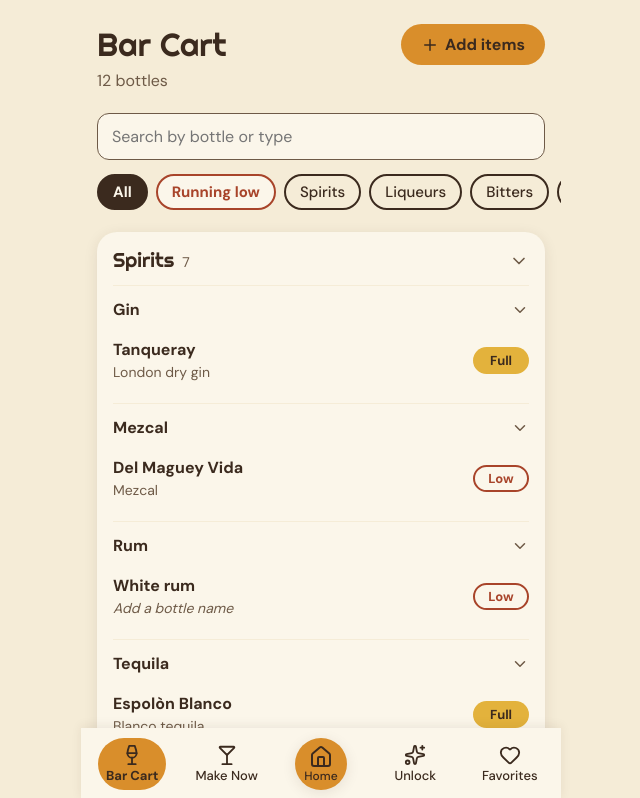
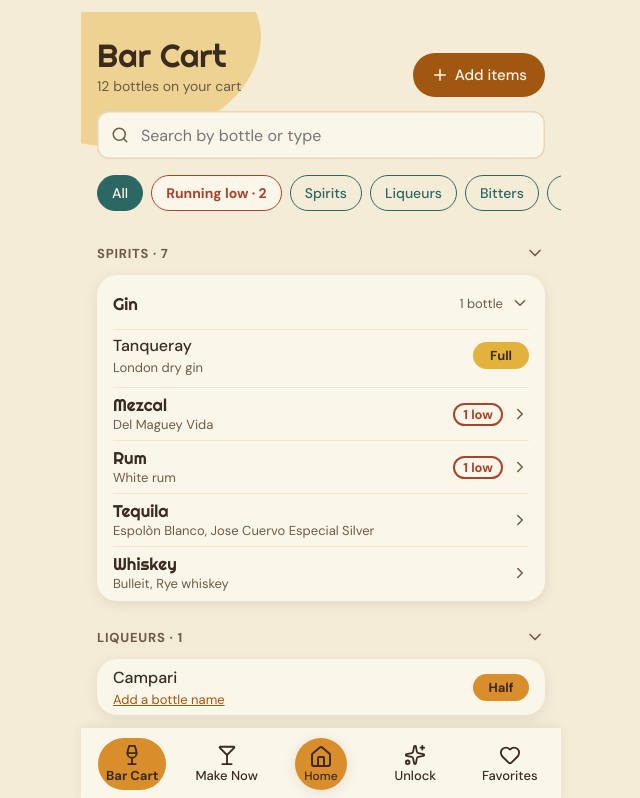
Before and after one commit to osanchezchristensen/Casa_Del_Cocktail, a React (Vite) app: page /cart in a window 1280 px wide. Shown: the top 798 px of the page, without its empty margins (319-959 px from the left). Built offline with nearby package versions, Linux system fonts and the light colour scheme.

Commit message:
Match Bar Cart to its mockup (step 3.6)
Co-Authored-By: Claude Sonnet 5.5 <noreply@anthropic.com>

```diff
--- a/src/components/LevelChip.tsx
+++ b/src/components/LevelChip.tsx
@@ -5,7 +5,8 @@ import styles from './LevelChip.module.css'
 /** A plain label, or a button when onClick is given. */
 function LevelChip({ level, onClick }: { level: Level; onClick?: () => void }) {
   const className = `${styles.chip} ${styles[level]}`
-  if (!onClick) return <span className={className}>{LEVEL_LABELS[level]}</span>
+  const text = level === 'low' ? `${LEVEL_LABELS.low} · refill` : LEVEL_LABELS[level]
+  if (!onClick) return <span className={className}>{text}</span>
   return (
     <button
       type="button"
@@ -13,7 +14,7 @@ function LevelChip({ level, onClick }: { level: Level; onClick?: () => void }) {
       onClick={onClick}
       aria-label={`Level: ${LEVEL_LABELS[level]}. Tap to change`}
     >
-      {LEVEL_LABELS[level]}
+      {text}
     </button>
   )
 }
--- a/src/logic/cart.ts
+++ b/src/logic/cart.ts
@@ -73,6 +73,14 @@ export function groupCart(bottles: Bottle[]): CartSection[] {
   }).filter((s) => s.bottles.length > 0)
 }
 
+export const countLow = (bottles: Bottle[]) => bottles.filter((b) => b.level === 'low').length
+
+/** The rust badge on closed groups: "1 low · 1 empty", or '' when all is well. */
+export function levelSummary(bottles: Bottle[]): string {
+  const empty = bottles.filter((b) => b.level === 'empty').length
+  return [countLow(bottles) && `${countLow(bottles)} low`, empty && `${empty} empty`].filter(Boolean).join(' · ')
+}
+
 /**
  * Bar Cart search and filter. The query matches the bottle name, its type or its family
  * ("whiskey" finds bourbon), ignoring accents. "Running low" keeps only Low bottles.
--- a/src/screens/BarCart.module.css
+++ b/src/screens/BarCart.module.css
@@ -1,13 +1,40 @@
+.screen {
+  position: relative;
+}
+
+/* The mustard blob from the mockup sits behind the content, clipped to the column. */
+.blobClip {
+  position: absolute;
+  top: -24px;
+  left: -16px;
+  z-index: -1;
+  width: calc(100% + 32px);
+  height: 140px;
+  overflow: hidden;
+  pointer-events: none;
+}
+
+.blob {
+  width: 260px;
+  height: 200px;
+  margin: -66px 0 0 -80px;
+  border-radius: 45% 55% 60% 40% / 50% 45% 55% 50%;
+  background: var(--mustard);
+  opacity: 0.45;
+}
+
 .count {
-  margin: 4px 0 20px;
+  margin-top: 2px;
   color: var(--cork);
+  font-size: 14px;
 }
 
 .header {
   display: flex;
-  align-items: center;
+  align-items: flex-end;
   justify-content: space-between;
   gap: 12px;
+  margin: 12px 0 14px;
 }
 
 .button,
@@ -15,16 +42,17 @@
   display: inline-flex;
   align-items: center;
   gap: 6px;
-  padding: 10px 20px;
+  min-height: 44px;
+  padding: 0 18px;
   border-radius: var(--radius-pill);
-  font: 700 16px var(--font-body);
+  font: 500 15px var(--font-body);
   cursor: pointer;
 }
 
 .button {
   border: none;
-  background: var(--amber);
-  color: var(--walnut);
+  background: var(--deep-amber);
+  color: var(--paper);
 }
 
 .secondary {
@@ -35,56 +63,76 @@
 }
 
 .section {
-  margin-bottom: 16px;
-  padding: 16px;
+  margin-bottom: 14px;
+}
+
+.sectionTitle,
+.familyTitle {
+  display: flex;
+  align-items: center;
+  gap: 8px;
+  cursor: pointer;
+}
+
+.sectionTitle {
+  min-height: 44px;
+}
+
+.sectionTitle h2 {
+  flex-grow: 1;
+  color: var(--cork);
+  font: 700 13px var(--font-body);
+  letter-spacing: 0.06em;
+  text-transform: uppercase;
+}
+
+.card {
+  padding: 2px 16px;
   border-radius: var(--radius-card);
   background: var(--paper);
   box-shadow: var(--shadow-card);
 }
 
-.sectionTitle,
-.familyTitle {
-  display: flex;
-  align-items: baseline;
-  gap: 8px;
-  cursor: pointer;
+.family:not(:last-child) {
+  border-bottom: 1px solid var(--divider);
 }
 
-.sectionTitle h2 {
-  font-size: 20px;
+.familyTitle {
+  min-height: 52px;
 }
 
-.sectionCount {
-  color: var(--cork);
-  font-size: 14px;
-}
-
-.family {
-  margin-top: 12px;
-  padding-top: 12px;
-  border-top: 1px solid var(--cream);
+.familyText {
+  display: flex;
+  flex-grow: 1;
+  flex-direction: column;
+  min-width: 0;
 }
 
 .familyName {
-  font-weight: 700;
+  font: 400 17px var(--font-heading);
 }
 
 /* A closed family lists its bottles in one line; an open one shows them below instead. */
 .preview {
-  min-width: 0;
   overflow: hidden;
   color: var(--cork);
-  font-size: 14px;
+  font-size: 13px;
   text-overflow: ellipsis;
   white-space: nowrap;
 }
 
-.family[open] .preview {
+.family[open] .preview,
+.family:not([open]) .familyCount {
   display: none;
 }
 
+.familyCount {
+  color: var(--cork);
+  font-size: 13px;
+}
+
 .list {
-  margin: 8px 0 0;
+  margin: 0;
   padding: 0;
   list-style: none;
 }
@@ -94,7 +142,16 @@
   align-items: center;
   justify-content: space-between;
   gap: 12px;
-  padding: 8px 0;
+  min-height: 52px;
+  border-top: 1px solid var(--divider);
+}
+
+.card > .list > .bottle:first-child {
+  border-top: none;
+}
+
+.family .list {
+  padding-bottom: 6px;
 }
 
 .bottleInfo {
@@ -112,25 +169,25 @@
 }
 
 .bottleName {
-  font-weight: 700;
+  font-weight: 500;
 }
 
 .bottleType {
   color: var(--cork);
-  font-size: 14px;
+  font-size: 13px;
 }
 
 .addName {
-  color: var(--cork);
-  font-size: 14px;
-  font-style: italic;
+  color: var(--deep-amber);
+  font-size: 13px;
+  text-decoration: underline;
 }
 
 .sectionTitle:focus-visible,
 .familyTitle:focus-visible,
 .bottleInfo:focus-visible,
 .undo:focus-visible,
-.search:focus-visible,
+.search:focus-within,
 .filter:focus-visible,
 .button:focus-visible,
 .secondary:focus-visible {
@@ -156,7 +213,7 @@ details:not([open]) > summary .chevron {
   transform: rotate(-90deg);
 }
 
-/* Styled like the Low chip: rust outline plus the word. Hidden when the family is open. */
+/* Styled like the Low chip: rust outline plus the word. Hidden when its group is open. */
 .lowBadge {
   flex-shrink: 0;
   padding: 0 8px;
@@ -168,7 +225,8 @@ details:not([open]) > summary .chevron {
   font-weight: 700;
 }
 
-.family[open] .lowBadge {
+.family[open] .lowBadge,
+.section[open] > .sectionTitle .lowBadge {
   display: none;
 }
 
@@ -208,20 +266,32 @@ details:not([open]) > summary .chevron {
 }
 
 .search {
-  width: 100%;
-  padding: 12px 14px;
-  border: 1px solid var(--cork);
+  display: flex;
+  align-items: center;
+  gap: 10px;
+  min-height: 48px;
+  padding: 0 14px;
   border-radius: var(--radius-input);
   background: var(--paper);
+  box-shadow: inset 0 0 0 1.5px var(--line);
+  color: var(--cork);
+}
+
+.search input {
+  flex-grow: 1;
+  min-width: 0;
+  border: none;
+  background: transparent;
   color: var(--walnut);
   font: 400 16px var(--font-body);
+  outline: none;
 }
 
 /* On narrow phones the filter row scrolls sideways by itself; the page never does. */
 .filters {
   display: flex;
   gap: 8px;
-  margin: 12px -16px 16px;
+  margin: 14px -16px 14px;
   padding: 2px 16px 6px;
   overflow-x: auto;
   scrollbar-width: none;
@@ -229,20 +299,20 @@ details:not([open]) > summary .chevron {
 
 .filter {
   flex-shrink: 0;
-  padding: 6px 14px;
-  border: 2px solid var(--walnut);
+  min-height: 36px;
+  padding: 0 14px;
+  border: 1.5px solid var(--teal);
   border-radius: var(--radius-pill);
   background: transparent;
-  color: var(--walnut);
-  font: 500 15px var(--font-body);
+  color: var(--teal);
+  font: 500 14px var(--font-body);
   white-space: nowrap;
   cursor: pointer;
 }
 
 .filter[aria-pressed='true'] {
-  background: var(--walnut);
+  background: var(--teal);
   color: var(--paper);
-  font-weight: 700;
 }
 
 .noMatch {
--- a/src/screens/BarCart.tsx
+++ b/src/screens/BarCart.tsx
@@ -1,4 +1,4 @@
-import { ChevronDown, Plus } from 'lucide-react'
+import { ChevronDown, Plus, Search } from 'lucide-react'
 import { useEffect, useState } from 'react'
 import AddItemsSheet from '../components/AddItemsSheet.tsx'
 import BottleSheet from '../components/BottleSheet.tsx'
@@ -6,10 +6,12 @@ import LevelChip from '../components/LevelChip.tsx'
 import {
   CART_FILTERS,
   CATEGORY_LABELS,
+  countLow,
   FILTER_LABELS,
   filterBottles,
   groupCart,
   ingredientName,
+  levelSummary,
   type CartFilter,
 } from '../logic/cart.ts'
 import { useStore } from '../store/useStore.ts'
@@ -60,9 +62,21 @@ function BarCart() {
 
   const editing = bottles.find((b) => b.id === editingId)
 
+  const shown = filterBottles(bottles, query, filter)
+  const narrowed = shown.length !== bottles.length
+  const lowCount = countLow(bottles)
+
   const header = (
     <div className={styles.header}>
+      <div>
         <h1>Bar Cart</h1>
+        {bottles.length > 0 && (
+          <p className={styles.count}>
+            {narrowed && `${shown.length} of `}
+            {bottles.length} {bottles.length === 1 ? 'bottle' : 'bottles'} on your cart
+          </p>
+        )}
+      </div>
       <button type="button" className={styles.button} onClick={() => setAdding(true)}>
         <Plus size={18} aria-hidden />
         Add items
@@ -113,26 +127,25 @@ function BarCart() {
     )
   }
 
-  const shown = filterBottles(bottles, query, filter)
-  const narrowed = shown.length !== bottles.length
+  // <details> gives open/close and keyboard support for free. Sections start open and
+  // only the first spirit family does; a search or filter opens every family so hits show.
+  return (
+    <div className={styles.screen}>
+      <div className={styles.blobClip} aria-hidden>
+        <div className={styles.blob} />
+      </div>
+      {header}
 
-  // <details> gives open/close and keyboard support for free; sections start open.
-  return (
-    <>
-      {header}
-      <p className={styles.count}>
-        {narrowed && `${shown.length} of `}
-        {bottles.length} {bottles.length === 1 ? 'bottle' : 'bottles'}
-      </p>
-
+      <label className={styles.search}>
+        <Search size={18} aria-hidden />
         <input
           type="search"
-        className={styles.search}
           placeholder="Search by bottle or type"
           aria-label="Search your cart"
           value={query}
           onChange={(e) => setQuery(e.target.value)}
         />
+      </label>
       <div className={styles.filters} role="group" aria-label="Filter your cart">
         {CART_FILTERS.map((f) => (
           <button
@@ -142,7 +155,7 @@ function BarCart() {
             aria-pressed={filter === f}
             onClick={() => setFilter(f)}
           >
-            {FILTER_LABELS[f]}
+            {f === 'low' && lowCount > 0 ? `${FILTER_LABELS[f]} · ${lowCount}` : FILTER_LABELS[f]}
           </button>
         ))}
       </div>
@@ -163,23 +176,33 @@ function BarCart() {
         </div>
       )}
 
-      {groupCart(shown).map((section) => (
+      {groupCart(shown).map((section) => {
+        const summary = levelSummary(section.bottles)
+        return (
           <details key={section.category} open className={styles.section}>
             <summary className={styles.sectionTitle}>
-            <h2>{CATEGORY_LABELS[section.category]}</h2>
-            <span className={styles.sectionCount}>{section.bottles.length}</span>
+              <h2>
+                {CATEGORY_LABELS[section.category]} · {section.bottles.length}
+              </h2>
+              {summary && <span className={styles.lowBadge}>{summary}</span>}
               <ChevronDown size={20} className={styles.chevron} aria-hidden />
             </summary>
 
+            <div className={styles.card}>
               {section.families.length > 0 ? (
-            section.families.map((family) => {
-              const low = family.bottles.filter((b) => b.level === 'low').length
+                section.families.map((family, i) => {
+                  const familySummary = levelSummary(family.bottles)
                   return (
-                <details key={family.familyId} open className={styles.family}>
+                    <details key={family.familyId} open={narrowed || i === 0} className={styles.family}>
                       <summary className={styles.familyTitle}>
+                        <span className={styles.familyText}>
                           <span className={styles.familyName}>{family.name}</span>
                           <span className={styles.preview}>{family.bottles.map(label).join(', ')}</span>
-                    {low > 0 && <span className={styles.lowBadge}>{low} low</span>}
+                        </span>
+                        <span className={styles.familyCount}>
+                          {family.bottles.length} {family.bottles.length === 1 ? 'bottle' : 'bottles'}
+                        </span>
+                        {familySummary && <span className={styles.lowBadge}>{familySummary}</span>}
                         <ChevronDown size={18} className={styles.chevron} aria-hidden />
                       </summary>
                       <BottleList bottles={family.bottles} onEdit={setEditingId} />
@@ -189,11 +212,13 @@ function BarCart() {
               ) : (
                 <BottleList bottles={section.bottles} onEdit={setEditingId} />
               )}
+            </div>
           </details>
-      ))}
+        )
+      })}
 
       {overlays}
-    </>
+    </div>
   )
 }
 
--- a/src/styles/global.css
+++ b/src/styles/global.css
@@ -17,6 +17,8 @@
   --radius-card: 20px;
   --radius-input: 12px;
   --radius-pill: 999px;
+  --line: #e5d7b8;
+  --divider: #efe4cc;
   --shadow-card: 0 3px 14px rgba(59, 42, 30, 0.1);
 
   --column-width: 480px;
```
Also changed, not shown: 3 other files (tests, documents, lock files or other folders). Lines whose indentation alone changed are shown as unchanged.
